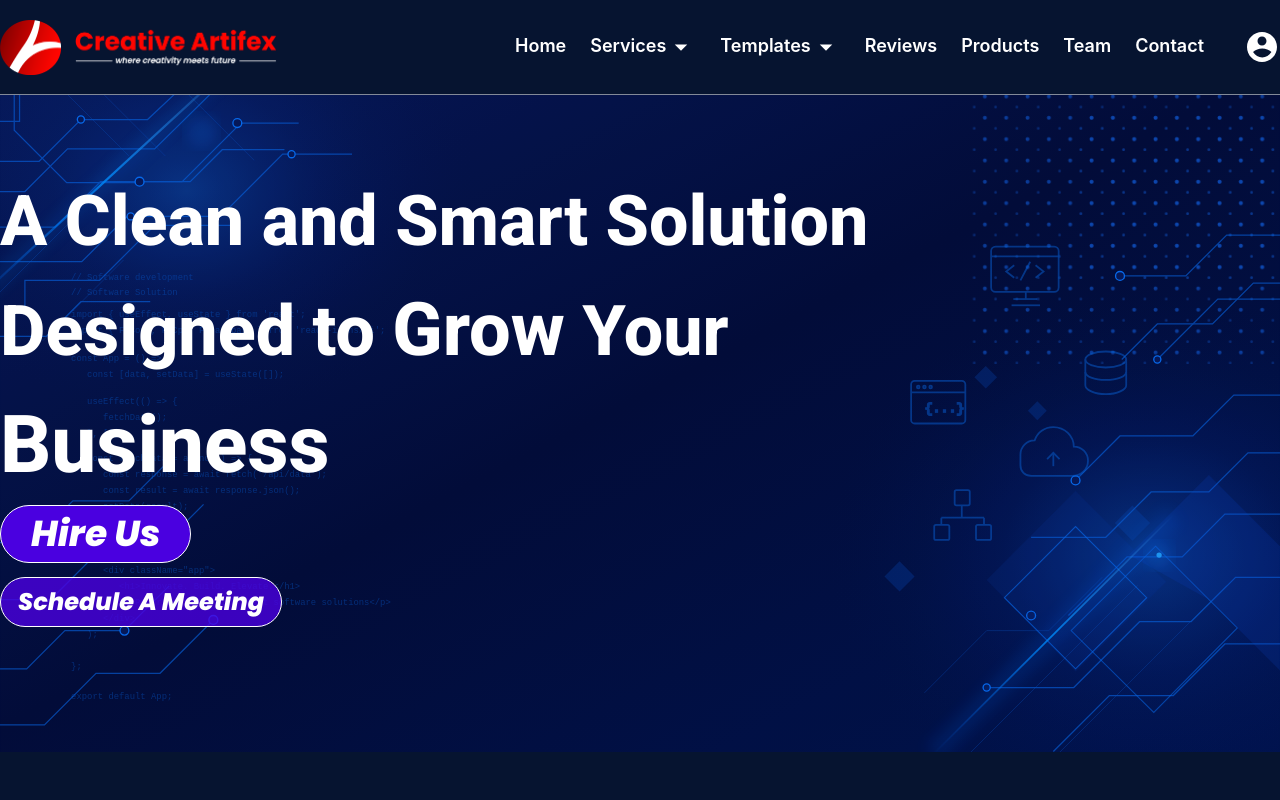
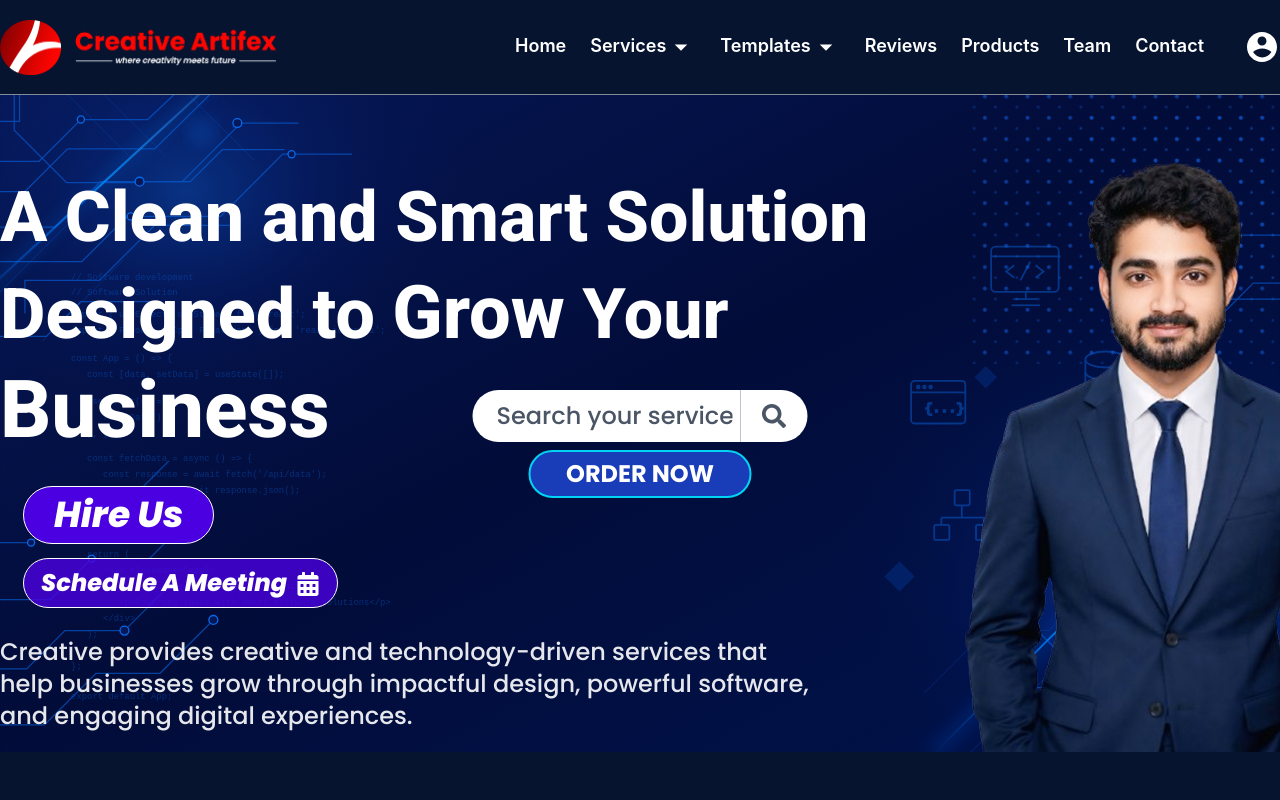
Before and after one commit to mdshavoahmadejoydev/Creative-Artifex, a React (Vite) app: page / in a window 1280 px wide. Shown: the top 800 px of the page. Built offline with nearby package versions, Linux system fonts and the light colour scheme.

Commit message:
herro part working

```diff
--- a/src/components/Schedule.jsx
+++ b/src/components/Schedule.jsx
@@ -1,8 +1,9 @@
 import React from 'react'
+import { FaCalendarAlt } from 'react-icons/fa'
 
-const Schedule = ({text, className}) => {
+const Schedule = ({text, calender, hover, className,}) => {
   return (
-    <button className={`px-[17px] bg-Royal-Purple/80 py-2 font-poppins text-white italic font-extrabold border border-white rounded-full text-2xl ${className}`}>{text}</button>
+    <button className={`px-[17px] bg-Royal-Purple/80 py-2 font-poppins text-white italic font-extrabold border border-white rounded-full text-2xl cursor-pointer duration-200 ${className} ${hover && 'hover:border-red-600'}`}>{text} {calender && <FaCalendarAlt className='text-white text-2xl inline-block ml-1'/>}</button>
   )
 }
 
--- a/src/index.css
+++ b/src/index.css
@@ -63,6 +63,7 @@
 @theme {
   --color-seagreen: #061430;
   --color-skyblue: #1DA1F2;
+  --color-Aqua: #00EAEA;
   --color-Royal-Purple: #4A00E0;
   --font-inter: "Inter", "sans-serif";
   --font-poppins: "Poppins", "sans-serif";
--- a/src/sections/Header.jsx
+++ b/src/sections/Header.jsx
@@ -146,7 +146,7 @@ const Header = () => {
         <div className="dropdown-area">
           {showServices && (
             <div
-              className={`w-[320px] bg-skyblue rounded-b-2xl border-t-2 border-red-500 absolute top-[93px] right-[360px] pb-4 ${showServices ? "services-animation-open" : "services-animation-close"}`}
+              className={`w-[320px] bg-skyblue rounded-b-2xl border-t border-red-500 absolute top-[94px] right-[360px] pb-4 ${showServices ? "services-animation-open" : "services-animation-close"}`}
             >
               <ul className="flex flex-col pb-2">
                 <Link
@@ -210,7 +210,7 @@ const Header = () => {
           )}
           {ShowGraphicD && (
             <div
-              className={`w-[250px] bg-skyblue/90 rounded-b-2xl border-t-2 border-red-500 absolute top-[93px] right-[110px] pb-4 ${ShowGraphicD ? "graphic-animation-open" : "graphic-animation-close"}`}
+              className={`w-[250px] bg-skyblue/90 rounded-b-2xl border-t border-red-500 absolute top-[94px] right-[110px] pb-4 ${ShowGraphicD ? "graphic-animation-open" : "graphic-animation-close"}`}
             >
               <ul className="flex flex-col pb-2">
                 <Link
@@ -263,7 +263,7 @@ const Header = () => {
         <div className="dropdown-area-tem">
           {showTemplates && (
             <div
-              className={`w-[230px] bg-skyblue rounded-b-2xl border-t-2 border-red-500 absolute top-[93px] right-[322px] pb-4 services-animation-open`}
+              className={`w-[230px] bg-skyblue rounded-b-2xl border-t border-red-500 absolute top-[94px] right-[322px] pb-4 services-animation-open`}
             >
               <ul className="flex flex-col pb-2">
                 <Link
@@ -314,7 +314,7 @@ const Header = () => {
 
           {ShowUiuxD && (
             <div
-              className={`w-[190px] bg-skyblue/90 rounded-b-2xl border-t-2 border-red-500 absolute top-[93px] right-[132px] pb-4 graphic-animation-open`}
+              className={`w-[190px] bg-skyblue/90 rounded-b-2xl border-t border-red-500 absolute top-[94px] right-[132px] pb-4 graphic-animation-open`}
             >
               <ul className="flex flex-col pb-2">
                 <Link
--- a/src/sections/Herro.jsx
+++ b/src/sections/Herro.jsx
@@ -1,27 +1,72 @@
 import React from 'react'
+
 import creativeHero from '../assets/creativeherro.svg'
+import Bennermen from '../assets/Bennermen.png'
 import Container from '../components/Container'
 import Schedule from '../components/Schedule'
+import Image from '../components/Image'
+import { FaSearch } from 'react-icons/fa'
 
 const Hero = () => {
   return (
     <section
-      className="h-[657px] w-full bg-cover bg-center bg-no-repeat"
+      className="h-[657px] p-0 w-full bg-cover bg-center bg-no-repeat overflow-hidden"
       style={{ backgroundImage: `url(${creativeHero})` }}
     >
-      <Container>
-        <div className='pt-[74px]'>
-          <p className='font-roboto font-extrabold text-white text-[70px]'>A Clean and Smart Solution </p>
-          <p className='font-roboto font-extrabold text-white text-[70px]'>Designed to <span className='text-[74px]'>Grow</span> Your </p>
-          <p className='font-roboto font-extrabold text-white text-[80px]'>Business</p>
+      <Container className={`relative`}>
+        <div className="pt-[74px]">
+          <p className="font-roboto font-extrabold text-white text-[70px] leading-24">
+            A Clean and Smart Solution{" "}
+          </p>
+          <p className="font-roboto font-extrabold text-white text-[70px] leading-24">
+            Designed to <span className="text-[74px]">Grow</span> Your{" "}
+          </p>
+          <p className="font-roboto font-extrabold text-white text-[80px] leading-24">
+            Business
+          </p>
         </div>
-        <div >
-          <button className='px-[30px] font-poppins py-2 te bg-Royal-Purple text-white italic font-extrabold border border-white rounded-full text-4xl'>Hire Us</button>
-          <Schedule text={`Schedule A Meeting`} className={`block  mt-[14px]`}/>
+        <div className="ml-[23px] my-7">
+          <button className="px-[30px] font-poppins py-2 te bg-Royal-Purple text-white italic font-extrabold border border-white rounded-full text-4xl cursor-pointer hover:border-red-500 duration-200">
+            Hire Us
+          </button>
+          <Schedule
+            text={`Schedule A Meeting`}
+            className={`block  mt-[14px]`}
+            calender={true}
+            hover={true}
+          />
         </div>
+        <p className="font-poppins font-medium text-2xl w-[826px] pb-[24px] text-white/90">
+          Creative provides creative and technology-driven services that help
+          businesses grow through impactful design, powerful software, and
+          engaging digital experiences.{" "}
+        </p>
+
+        <div class="searchBox absolute left-1/2 top-1/2 -translate-x-1/2 -translate-y-1/3 ">
+          <div class="w-[335px]">
+            <div class="w-full flex mb-2">
+              <input
+                type="text"
+                placeholder="Search your services..."
+                class="w-4/5 bg-white pl-6 pr-2 py-2.5  rounded-l-full outline-none text-2xl font-poppins font-medium text-gray-600 placeholder:text-gray-600 font-poppins font-medium"
+              />
+              <FaSearch className='w-1/5 text-2xl text-gray-600 bg-white py-3.5 box-content rounded-r-full flex items-center justify-center   hover:hover:text-red-500 duration-150' />
+
+            </div>
+            <div class="w-full flex justify-center">
+              <button class="text-2xl font-poppins font-bold px-9 py-1.5 text-white bg-blue-800 rounded-full border-2 border-cyan-400    hover:hover:border-red-500 duration-150">
+                ORDER NOW
+              </button>
+            </div>
+          </div>
+        </div>
+
+        <Image src={Bennermen} alt={`img`} className={`h-[654px] w-[491px] object-cover object-center absolute bottom-0 -right-1/10`} />
+
+
       </Container>
     </section>
-  )
+  );
 }
 
 export default Hero
```
Also changed, not shown: src/assets/Bennermen.png (added).
